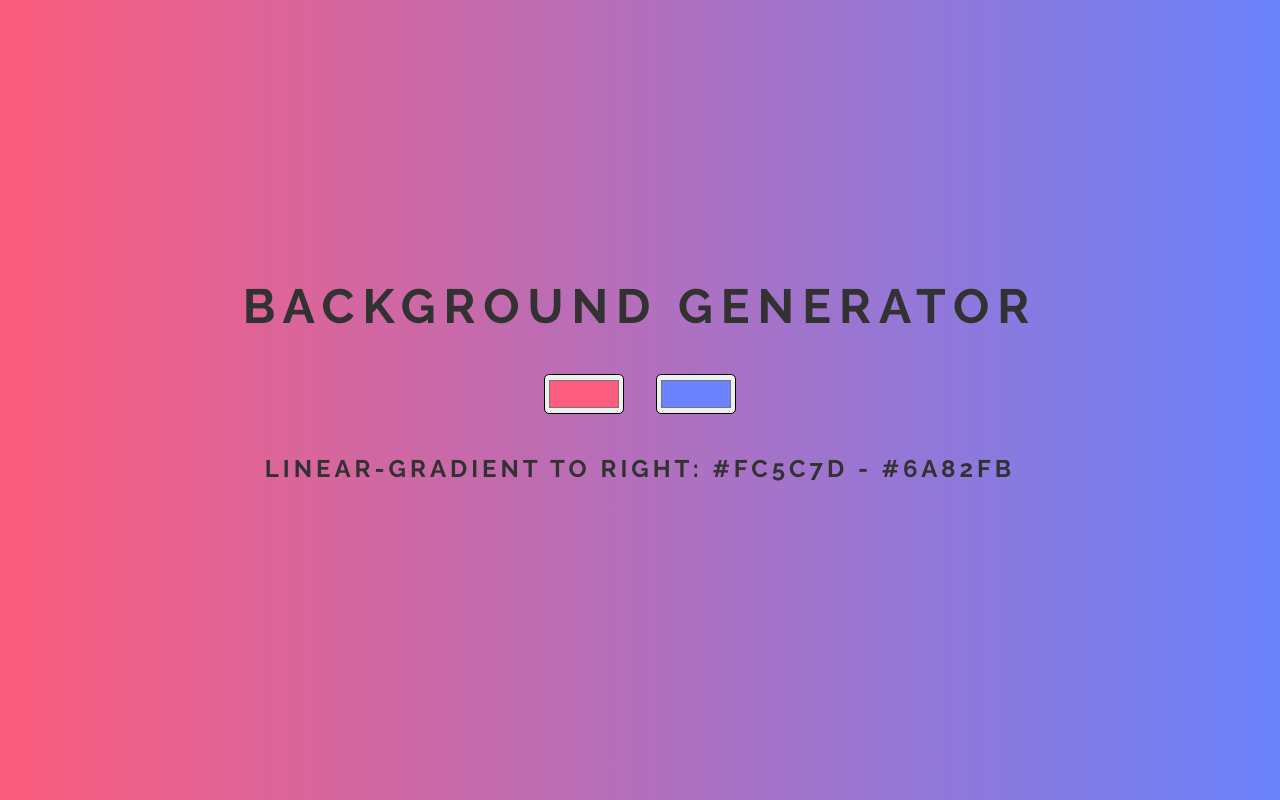
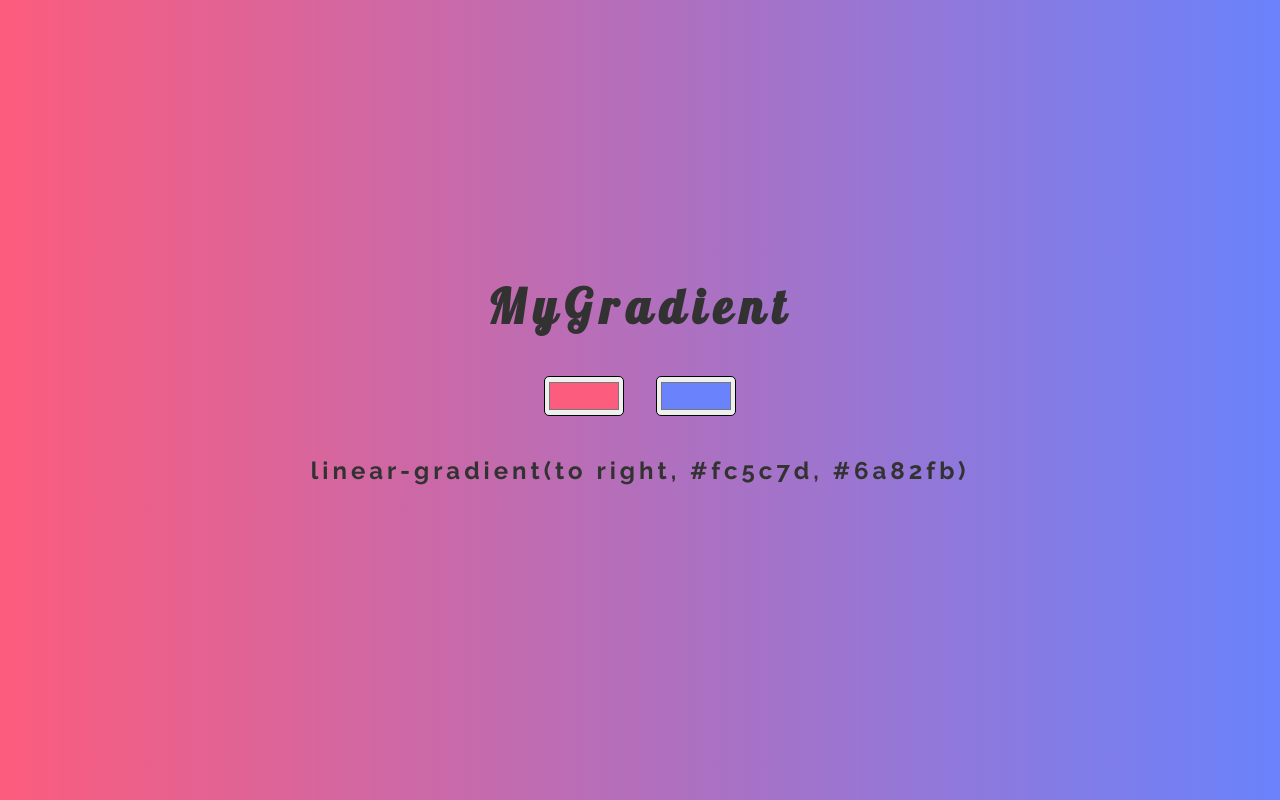
Before and after one commit to NSLDev/Background-Color-Generator, a React (Create React App) app: page / in a window 1280 px wide. Built offline with nearby package versions, Linux system fonts and the light colour scheme.

Commit message:
-Changed name of app -Changed heading font-family

```diff
--- a/public/index.html
+++ b/public/index.html
@@ -21,7 +21,7 @@
       work correctly both with client-side routing and a non-root public URL.
       Learn how to configure a non-root public URL by running `npm run build`.
     -->
-  <title>Background Generator</title>
+  <title>MyGradient</title>
 </head>
 
 <body>
--- a/src/App.jsx
+++ b/src/App.jsx
@@ -9,16 +9,8 @@ const App = () => {
     `linear-gradient(to right, ${color1Value}, ${color2Value})`
   );
   const [colorText, setColorText] = useState(
-    `Linear-gradient to right: ${color1Value} - ${color2Value}`
+    `linear-gradient(to right, ${color1Value}, ${color2Value})`
   );
-
-  const changeColorText = () => {
-    setColorText(`Linear-gradient to right: ${color1Value} - ${color2Value}`);
-  };
-
-  const changeBackground = () => {
-    setBackground(`linear-gradient(to right, ${color1Value}, ${color2Value})`);
-  };
 
   const color1Change = (e) => {
     setColor1Value(e.target.value);
@@ -32,10 +24,18 @@ const App = () => {
     changeColorText();
   };
 
+  const changeBackground = () => {
+    setBackground(`linear-gradient(to right, ${color1Value}, ${color2Value})`);
+  };
+
+  const changeColorText = () => {
+    setColorText(`linear-gradient(to right, ${color1Value}, ${color2Value}`);
+  };
+
   // const getRandomColors = (e) => {
+  //   changeBackground();
   //   setColor1Value("#" + Math.floor(Math.random() * 16777215).toString(16));
   //   setColor2Value("#" + Math.floor(Math.random() * 16777215).toString(16));
-  //   changeBackground();
   //   console.log(color1Value, color2Value, background);
   //   changeColorText();
   // };
@@ -46,7 +46,7 @@ const App = () => {
 
   return (
     <div className="app" style={{ background: background }}>
-      <h1 className="app__heading">Background Generator</h1>
+      <h1 className="app__heading">MyGradient</h1>
       <div className="app__colorContainer">
         <input
           type="color"
@@ -65,7 +65,9 @@ const App = () => {
       </div>
       <span className="app__colorText">{colorText}</span>
       <div className="app__buttonContainer">
-        {/* <button className="app__button">Gradient</button> */}
+        {/* <button className="app__button" onClick={getRandomColors}>
+          RANDOM
+        </button> */}
         {/* <button className="app__button">Direction</button> */}
       </div>
     </div>
--- a/src/styles/App.scss
+++ b/src/styles/App.scss
@@ -1,4 +1,5 @@
 @import url("https://fonts.googleapis.com/css2?family=Raleway:wght@700&display=swap");
+@import url("https://fonts.googleapis.com/css2?family=Lobster&display=swap");
 @import "../styles/mixins";
 
 * {
@@ -6,7 +7,6 @@
   margin: 0 auto;
   box-sizing: border-box;
   font-family: "Raleway", sans-serif;
-  text-transform: uppercase;
   color: #323232;
 }
 
@@ -19,7 +19,8 @@
   padding: 16px;
 
   &__heading {
-    font-size: 32px;
+    font-family: "Lobster", cursive;
+    font-size: 42px;
     margin: 20px 0;
     letter-spacing: 8px;
     text-align: center;
```
Also changed, not shown: 1 other file (tests, documents, lock files or other folders).
